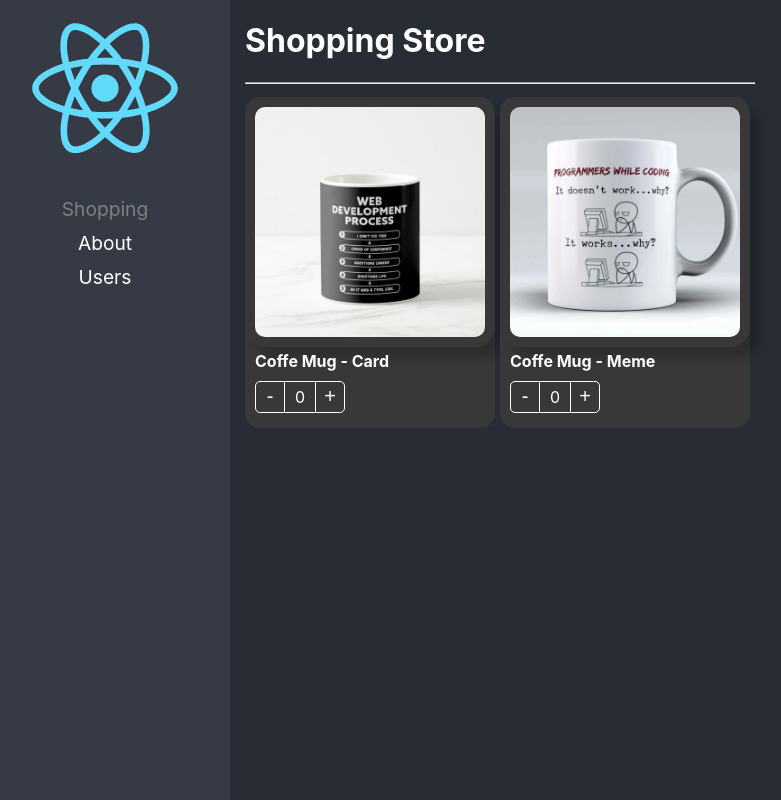
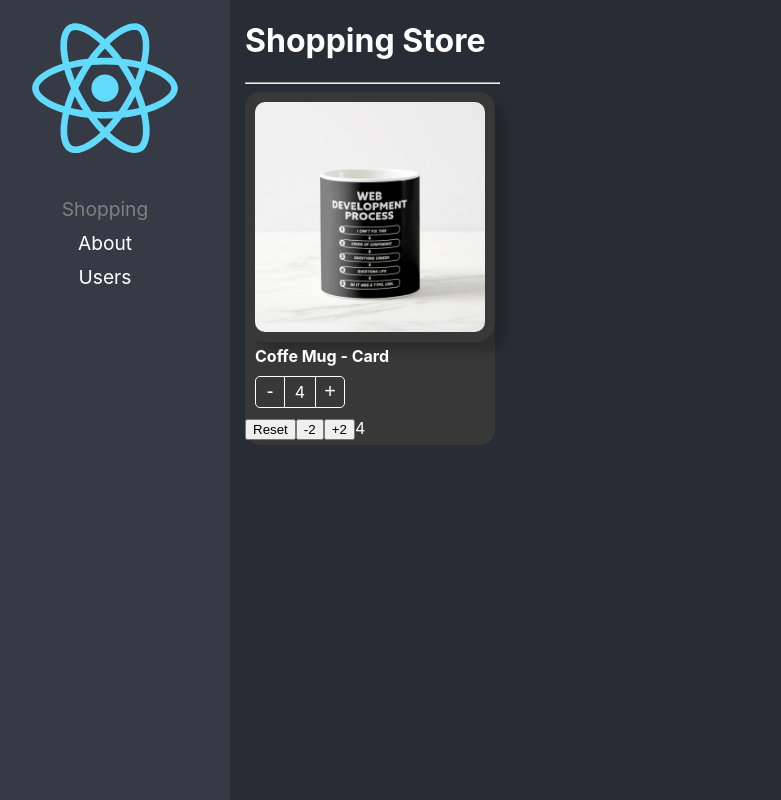
Before and after one commit to daceron96/react-adv, a React (Create React App) app: page /home in a window 1280 px wide. Shown: the whole page, without its empty margins (20-801 px from the left). Built offline with nearby package versions, Linux system fonts and the light colour scheme.

Commit message:
fin del patron

```diff
--- a/src/02-component-patterns/components/ProductButtons.tsx
+++ b/src/02-component-patterns/components/ProductButtons.tsx
@@ -1,4 +1,4 @@
-import { useContext,CSSProperties} from "react";
+import { useContext,CSSProperties, useCallback} from "react";
 import { ProductContext } from "./ProductCard";
 import styles from "../styles/styles.module.css";
 
@@ -6,11 +6,16 @@
 export interface Props{
   className?: string;
   style?: CSSProperties
-
 }
 
 export const ProductButtons = ({className, style}:Props) => {
-  const {increaseBy, counter} = useContext(ProductContext)
+  const {increaseBy, counter, maxCount} = useContext(ProductContext)
+
+
+  const isMaxReached =  useCallback(
+    () => !!maxCount && counter === maxCount ,
+    [counter, maxCount],
+  )
 
   return (
     <div className={`${styles.buttonsContainer} ${className}`} style={style}>
@@ -18,7 +23,7 @@
         -
       </button>
       <div className={styles.countLabel}>{counter}</div>
-      <button className={styles.buttonAdd} onClick={() => increaseBy(+1)}>
+      <button className={`${styles.buttonAdd} ${ isMaxReached() && styles.disabled}`} onClick={() => increaseBy(+1)}>
         +
       </button>
     </div>
--- a/src/02-component-patterns/components/ProductCard.tsx
+++ b/src/02-component-patterns/components/ProductCard.tsx
@@ -1,23 +1,39 @@
-import { ReactElement, createContext,CSSProperties } from "react";
+import { ReactElement, createContext, CSSProperties } from "react";
 import styles from "../styles/styles.module.css";
 import { useProduct } from "../hooks/useProduct";
-import { Product, ProductContextProps, onChangeArgs } from "../interfaces/interfaces";
+import {
+  InitialValues,
+  Product,
+  ProductCartHandlers,
+  ProductContextProps,
+  onChangeArgs,
+} from "../interfaces/interfaces";
 
 export interface Props {
   product: Product;
-  children?: ReactElement | ReactElement[];
+  // children?: ReactElement | ReactElement[];
+  children: (args: ProductCartHandlers) => JSX.Element;
   className?: string;
   style?: CSSProperties;
-  onChange?:(args: onChangeArgs) => void;
-  value?:number;
+  onChange?: (args: onChangeArgs) => void;
+  value?: number;
+  initialValues?: InitialValues;
 }
-
 
 export const ProductContext = createContext({} as ProductContextProps);
 const { Provider } = ProductContext;
 
-export const ProductCard = ({ children, product, className, style, onChange, value }: Props) => {
-  const { counter, increaseBy } = useProduct({onChange,product, value});
+export const ProductCard = ({
+  children,
+  product,
+  className,
+  style,
+  onChange,
+  value,
+  initialValues,
+}: Props) => {
+  const { counter, increaseBy, maxCount, isMaxCountReached, reset } =
+    useProduct({ onChange, product, value, initialValues });
 
   return (
     <Provider
@@ -25,9 +41,20 @@
         counter,
         increaseBy,
         product,
+        maxCount,
       }}
     >
-      <div className={`${styles.productCard} ${className}` } style={style}>{children}</div>
+      <div className={`${styles.productCard} ${className}`} style={style}>
+        {children({
+          count: counter,
+          isMaxCountReached,
+          maxCount: initialValues?.maxCount,
+          product,
+
+          increaseBy,
+          reset,
+        })}
+      </div>
     </Provider>
   );
 };
--- a/src/02-component-patterns/hooks/useProduct.ts
+++ b/src/02-component-patterns/hooks/useProduct.ts
@@ -1,26 +1,49 @@
-import { useState,useEffect } from "react";
-import { Product, onChangeArgs } from "../interfaces/interfaces";
+import { useState,useEffect, useRef } from "react";
+import { InitialValues, Product, onChangeArgs } from "../interfaces/interfaces";
 
 interface userProductArgs{
   product:Product;
   onChange?: (args:onChangeArgs) => void;
-  value?:number
+  value?:number;
+  initialValues?:InitialValues
 }
 
-export const useProduct = ({onChange, product, value=0}:userProductArgs) =>{
-
-  const [counter, setCounter] = useState(value);
+export const useProduct = ({onChange, product, value=0, initialValues}:userProductArgs) =>{
+  const [counter, setCounter] = useState<number>(initialValues?.count || value);
+  const isMounted= useRef(false)
 
   const increaseBy = (value: number) => {
-    const newValue =Math.max(counter + value, 0)
+
+
+    let newValue = Math.max(counter + value, 0)
+
+    if(initialValues?.maxCount){
+      newValue = Math.min(newValue, initialValues.maxCount)
+    }
+
     setCounter(newValue);
     onChange && onChange({count:newValue, product})
   };
 
+  const reset = () => {
+    setCounter(initialValues?.count || value)
+  }
+
   useEffect(() => {
+    if(!isMounted.current) return;
     setCounter(value)
   }, [value])
 
+  useEffect(() => {
+    isMounted.current = true
+  }, [])
 
-  return {counter, increaseBy}
+
+  return {
+    counter,
+    increaseBy,
+    isMaxCountReached : !!initialValues?.maxCount && counter === initialValues.maxCount,
+    maxCount: initialValues?.maxCount,
+    reset
+  }
 }
--- a/src/02-component-patterns/pages/ShoppingPage.tsx
+++ b/src/02-component-patterns/pages/ShoppingPage.tsx
@@ -6,63 +6,40 @@
 } from "../components";
 import "../styles/custom-styles.css";
 import { products } from "../data/products";
-import { useShoppingCart } from "../hooks/useShoppingCart";
-
+import { count } from "console";
+const product = products[0];
 
 export const ShoppingPage = () => {
-
-  const {shoppingCart, onProductCountChange} = useShoppingCart()
-
-
   return (
     <div>
       <h1>Shopping Store</h1>
       <hr />
-      <div style={{ display: "flex", flexDirection: "row", flexWrap: "wrap" }}>
-        {/* <ProductCard product={product} className="bg-dark text-white ">
-          <ProductCard.Image className="custom-image" style={{boxShadow: "10px 10px 10px rgba(0,0,0,0.2)"}}/>
-          <ProductCard.Title className="text-bold" />
-          <ProductCard.Buttons className="custom-buttons"/>
-        </ProductCard> */}
-        {products.map((product) => (
-          <ProductCard
-            product={product}
-            className="bg-dark text-white"
-            key={product.id}
-            onChange={onProductCountChange}
-            value={shoppingCart[product.id]?.count || 0}
-          >
+      <ProductCard
+        product={product}
+        className="bg-dark text-white"
+        key={product.id}
+        initialValues={{
+          count: 4,
+          maxCount: 10,
+        }}
+      >
+        {({reset,increaseBy, count, isMaxCountReached}) => (
+          <>
             <ProductImage
               className="custom-image"
               style={{ boxShadow: "10px 10px 10px rgba(0,0,0,0.2)" }}
             />
             <ProductTitle className="text-bold" />
             <ProductButtons className="custom-buttons" />
-          </ProductCard>
-        ))}
-      </div>
+            <button onClick={reset} >Reset</button>
+            <button onClick={() => increaseBy(-2)} >-2</button>
+            {!isMaxCountReached && <button onClick={() => increaseBy(2)} >+2</button>}
+            <span>{count}</span>
 
-      <div className="shopping-cart">
-        {Object.entries(shoppingCart).map(([key, ProductInCart]) => (
-          <ProductCard
-            product={ProductInCart}
-            className="bg-dark text-white"
-            style={{ width: "100px" }}
-            value={ProductInCart.count}
-            key={key}
-            onChange={onProductCountChange}
-          >
-            <ProductImage
-              className="custom-image"
-              style={{ boxShadow: "10px 10px 10px rgba(0,0,0,0.2)" }}
-            />
-            <ProductButtons
-              className="custom-buttons"
-              style={{ display: "flex", justifyContent: "center" }}
-            />
-          </ProductCard>
-        ))}
-      </div>
+
+          </>
+        )}
+      </ProductCard>
     </div>
   );
 };
--- a/src/02-component-patterns/styles/styles.module.css
+++ b/src/02-component-patterns/styles/styles.module.css
@@ -60,3 +60,8 @@
 .buttonAdd:hover {
     background-color: rgba(0, 0, 0, 0.1);
 }
+.disabled {
+    border-color: grey !important;
+    border-left: 1px solid white !important;
+    color: grey !important
+  }
--- a/src/index.tsx
+++ b/src/index.tsx
@@ -8,9 +8,9 @@
   document.getElementById('root') as HTMLElement
 );
 root.render(
-  <React.StrictMode>
+  // <React.StrictMode>
     <App />
-  </React.StrictMode>
+  // </React.StrictMode>
 );
 
 // If you want to start measuring performance in your app, pass a function
```
Also changed, not shown: src/02-component-patterns/interfaces/interfaces.ts (+20 -0 lines), src/02-component-patterns/styles/custom-styles.css (line endings or trailing spaces), src/index.css (line endings or trailing spaces).
